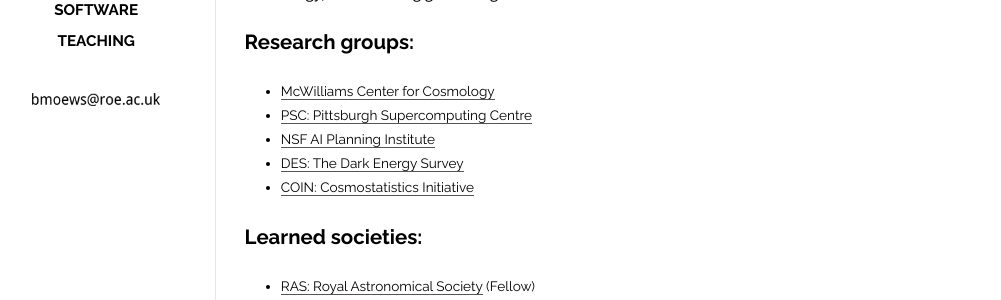
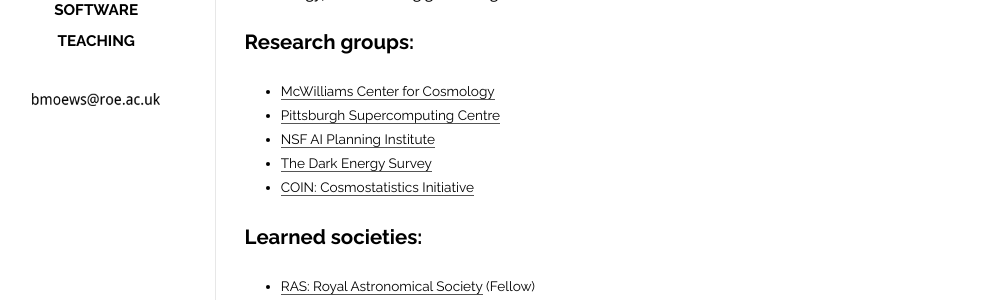
Before and after one commit to moews/moews.github.io, a Jekyll site: the page built from _posts/2017-03-27-about.md, in a window 1280 px wide. Shown: the part 331-631 px from the top of the page, without its empty margins (143-1144 px from the left). Built offline with Jekyll 4.4.1, drawn with Linux system fonts in a browser that asks for light colours.

Commit message:
Update 2017-03-27-about.md

```diff
--- a/_posts/2017-03-27-about.md
+++ b/_posts/2017-03-27-about.md
@@ -12,9 +12,9 @@
 ## Research groups:
 
 * [McWilliams Center for Cosmology](https://www.cmu.edu/cosmology)
-* [PSC: Pittsburgh Supercomputing Centre](https://www.psc.edu)
+* [Pittsburgh Supercomputing Centre](https://www.psc.edu)
 * [NSF AI Planning Institute](https://www.cmu.edu/ai-physics-institute)
-* [DES: The Dark Energy Survey](https://www.darkenergysurvey.org)
+* [The Dark Energy Survey](https://www.darkenergysurvey.org)
 * [COIN: Cosmostatistics Initiative](https://cosmostatistics-initiative.org)
 
 ## Learned societies:
```
